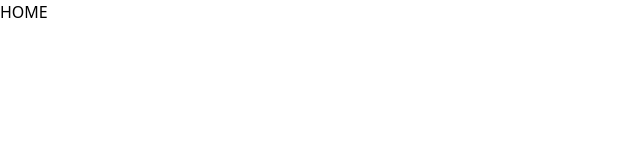
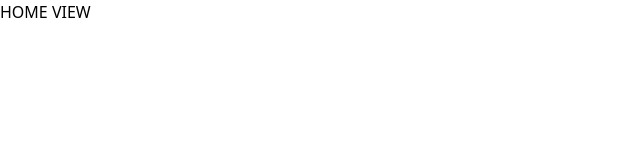
Before and after one commit to canhnd19/bekoo, a Vue app: page / in a window 1280 px wide. Shown: the top 160 px of the page, without its empty margins (0-640 px from the left). Built offline with nearby package versions, Linux system fonts and the light colour scheme.

Commit message:
chore: commit test

```diff
--- a/src/modules/home/view/HomeView.vue
+++ b/src/modules/home/view/HomeView.vue
@@ -1,5 +1,5 @@
 <template>
-  <div>HOME</div>
+  <div>HOME VIEW</div>
 </template>
 
 <script setup lang="ts"></script>
```
